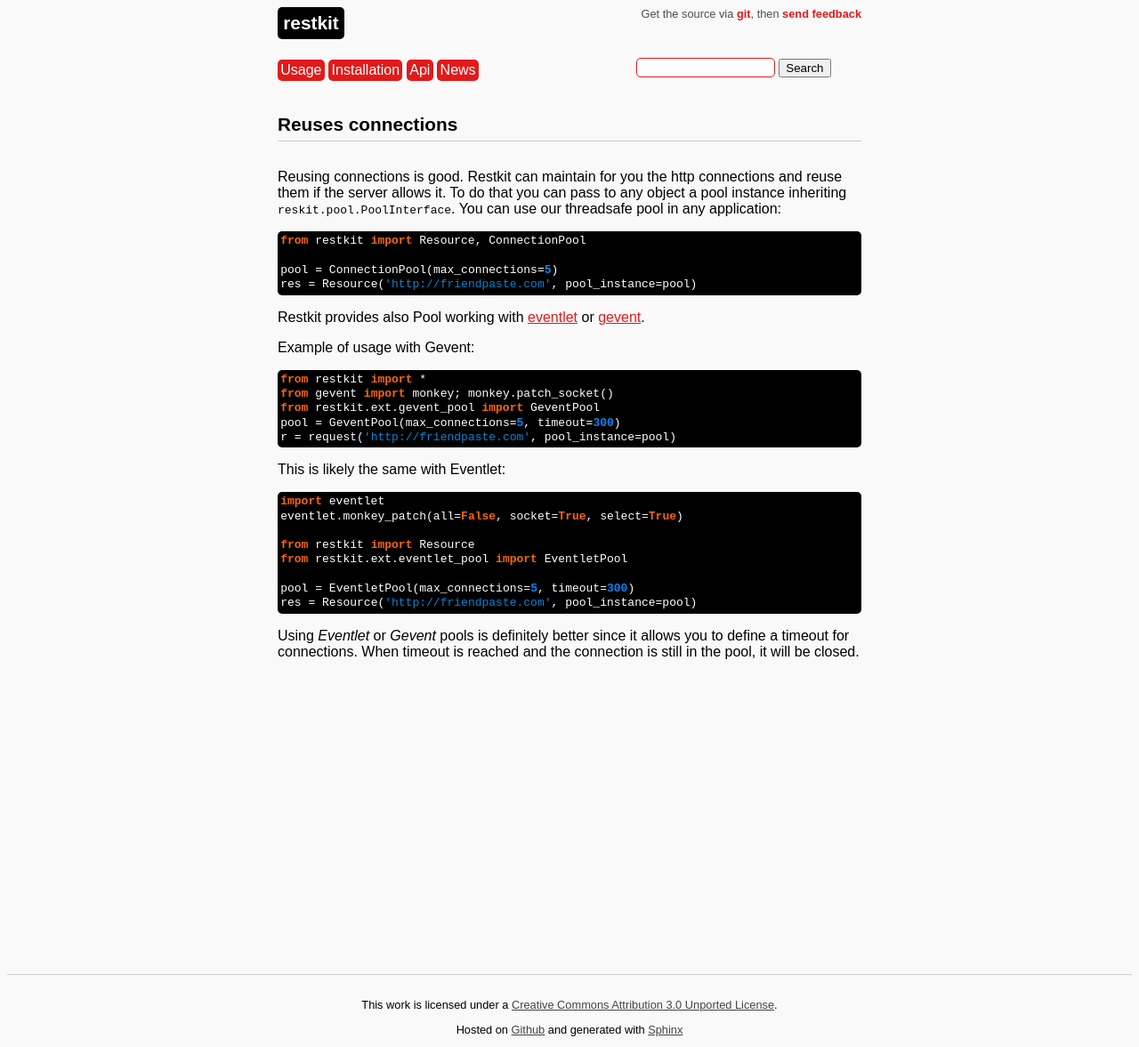
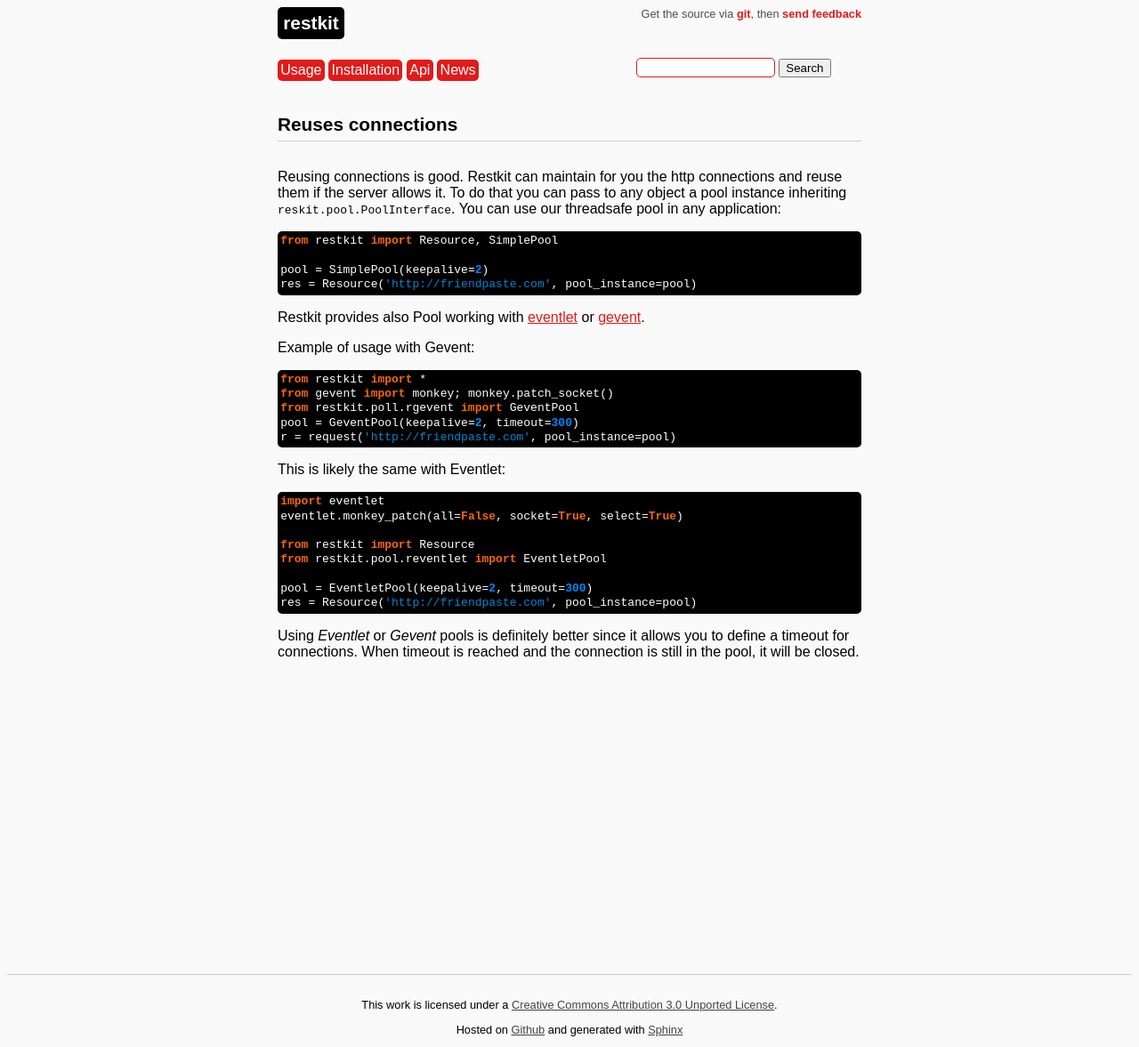
Before and after one commit to benoitc/restkit, a Sphinx documentation site: the page built from doc/pool.rst, in a window 1280 px wide. Shown: the whole page at 89% size. Built offline with Sphinx 7.4.7, drawn with Linux system fonts in a browser that asks for light colours; comment, search, counter and statistics services are not loaded.

Commit message:
update doc

```diff
--- a/doc/pool.rst
+++ b/doc/pool.rst
@@ -4,9 +4,9 @@ Reuses connections
 Reusing connections is good. Restkit can maintain for you the http connections and reuse them if the server allows it. To do that you can pass to any object a pool instance inheriting :api:`reskit.pool.PoolInterface`. You can use our threadsafe pool in any application::
 
 
-  from restkit import Resource, ConnectionPool
+  from restkit import Resource, SimplePool
 
-  pool = ConnectionPool(max_connections=5)
+  pool = SimplePool(keepalive=2)
   res = Resource('http://friendpaste.com', pool_instance=pool)
 
 Restkit provides also Pool working with `eventlet <http://eventlet.net>`_ or `gevent <http://gevent.net>`_.
@@ -15,8 +15,8 @@ Example of usage with Gevent::
 
   from restkit import *
   from gevent import monkey; monkey.patch_socket()
-  from restkit.ext.gevent_pool import GeventPool
-  pool = GeventPool(max_connections=5, timeout=300)
+  from restkit.poll.rgevent import GeventPool
+  pool = GeventPool(keepalive=2, timeout=300)
   r = request('http://friendpaste.com', pool_instance=pool)
 
 This is likely the same with Eventlet::
@@ -25,9 +25,9 @@ This is likely the same with Eventlet::
   eventlet.monkey_patch(all=False, socket=True, select=True)
 
   from restkit import Resource
-  from restkit.ext.eventlet_pool import EventletPool
+  from restkit.pool.reventlet import EventletPool
 
-  pool = EventletPool(max_connections=5, timeout=300)
+  pool = EventletPool(keepalive=2, timeout=300)
   res = Resource('http://friendpaste.com', pool_instance=pool)
 
 Using `Eventlet` or `Gevent` pools is definitely better since it allows you to define a timeout for connections. When timeout is reached and the connection is still in the pool, it will be closed.
```
Also changed, not shown: doc/wsgi_proxy.rst (+4 -4 lines).
